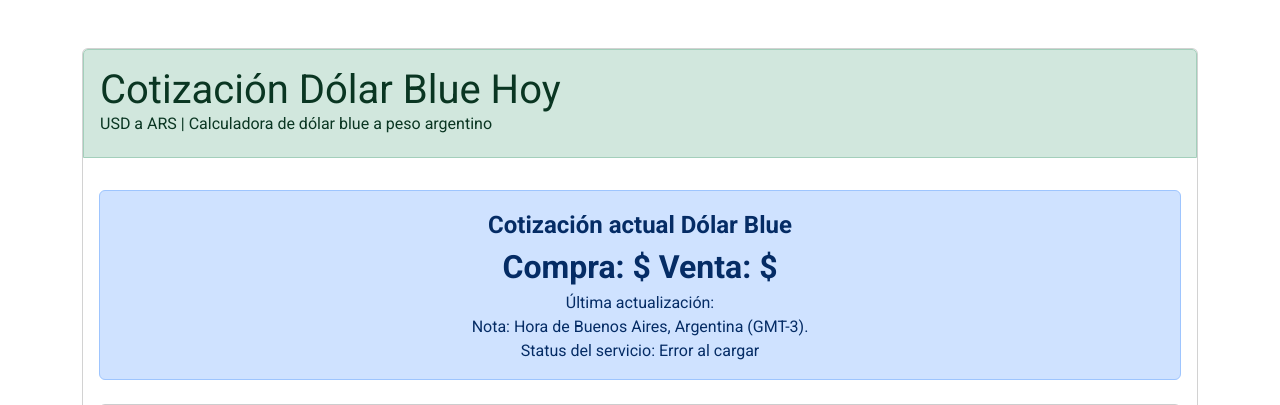
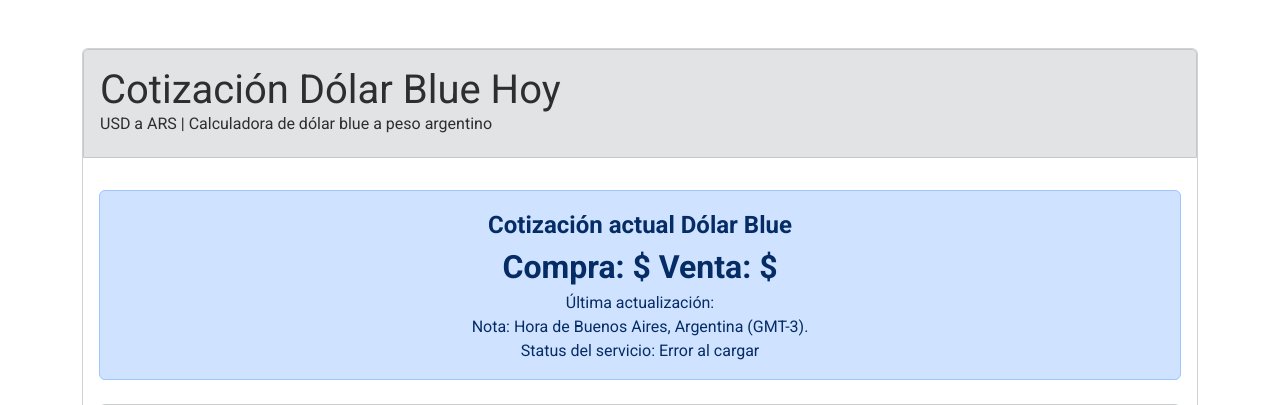
Before and after one commit to hernantvg/DolarBlue, a PHP site: page / in a window 1280 px wide. Shown: the top 405 px of the page. Run offline with PHP 8.4, Linux system fonts and the light colour scheme.

Commit message:
Update index.php

```diff
--- a/index.php
+++ b/index.php
@@ -32,7 +32,7 @@
 <body>
     <div class="container mt-5">
         <div class="card">
-            <div class="card-header alert alert-success">
+            <div class="card-header alert alert-secondary">
                 <h1 class="m-0">Cotización Dólar Blue Hoy</h1>
                     <h6>USD a ARS | Calculadora de dólar blue a peso argentino</h6>
             </div>
```
